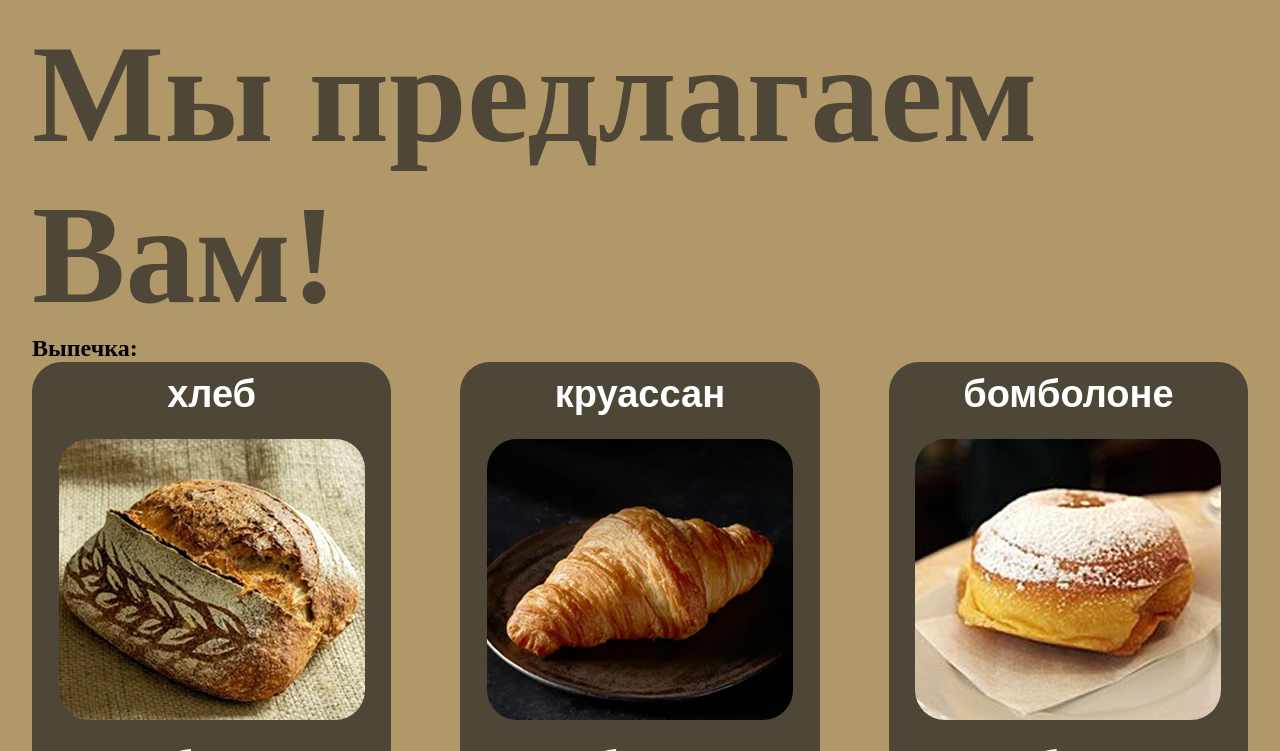
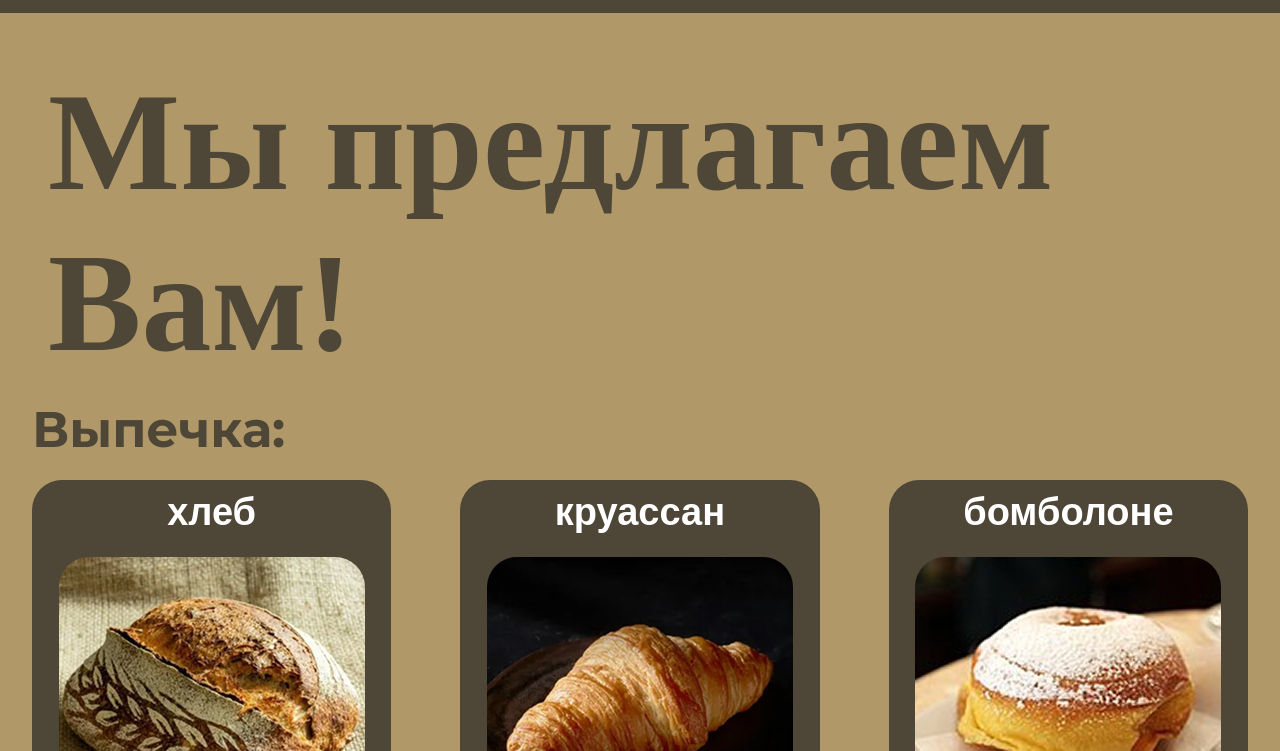
Before and after one commit to Temvader/Rohan, a plain HTML site: page index.html in a window 1280 px wide. Shown: the part 3138-3889 px from the top of the page. Drawn offline with Linux system fonts and the light colour scheme; a web font is replaced by a local one.

```diff
--- a/style.css
+++ b/style.css
@@ -271,3 +271,21 @@ h1,h2,h3,h4,h5,h6,p {
     flex-direction: column;
     gap: 150px;
 }
+
+.heading {
+    display: flex;
+    justify-content: center;
+    padding: 1em;
+}
+
+.left-txt {
+    font-size: 50px;
+    font-family: "Montserrat", sans-serif;
+    color: #4E4637;
+}
+
+.menu-demand {
+    display: flex;
+    flex-direction: column ;
+    gap: 20px;
+}
```
